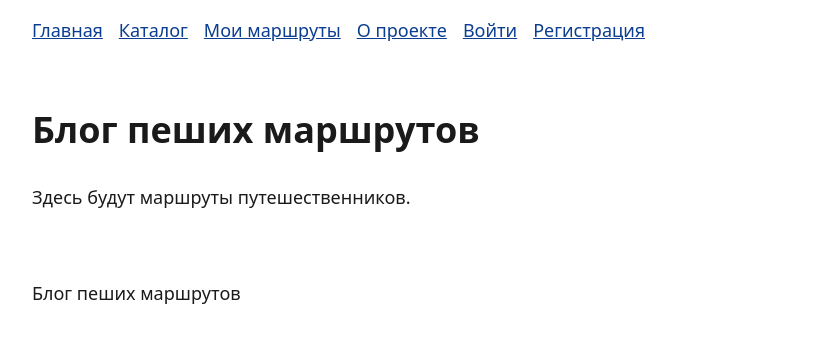
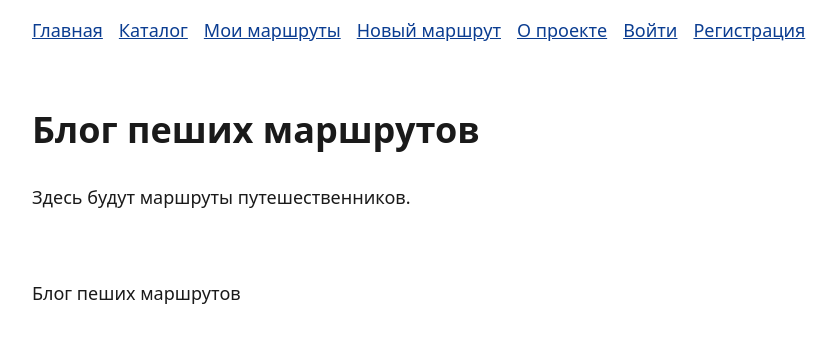
Before and after one commit to purelilith/hiking_blog, a Flask app: page /about in a window 1280 px wide. Shown: the top 343 px of the page, without its empty margins (128-963 px from the left). Run offline with Flask 3, Linux system fonts and the light colour scheme.

Commit message:
chore: изменить расположение заголовков

```diff
--- a/templates/base.html
+++ b/templates/base.html
@@ -15,9 +15,9 @@
       <a href="{{ url_for('pages.index') }}">Главная</a>
       <a href="{{ url_for('routes.catalog') }}">Каталог</a>
       <a href="{{ url_for('routes.mine') }}">Мои маршруты</a>
+      <a href="{{ url_for('routes.create') }}">Новый маршрут</a>
       <a href="{{ url_for('pages.about') }}">О проекте</a>
       {% if g.user %}
-        <a href="{{ url_for('routes.create') }}">Новый маршрут</a>
         <span>{{ g.user['username'] }}</span>
         <a href="{{ url_for('auth.logout') }}">Выйти</a>
       {% else %}
```
